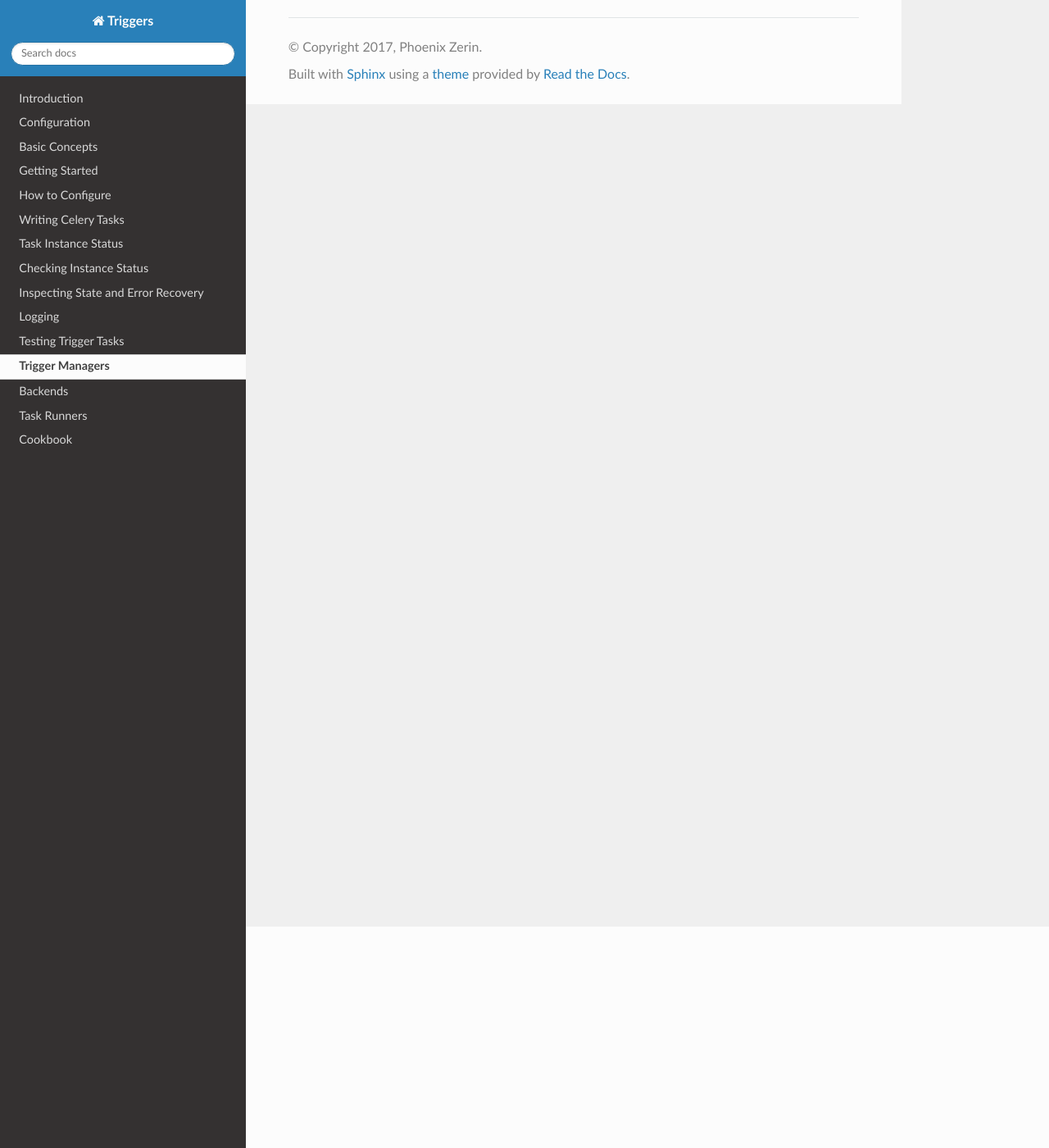
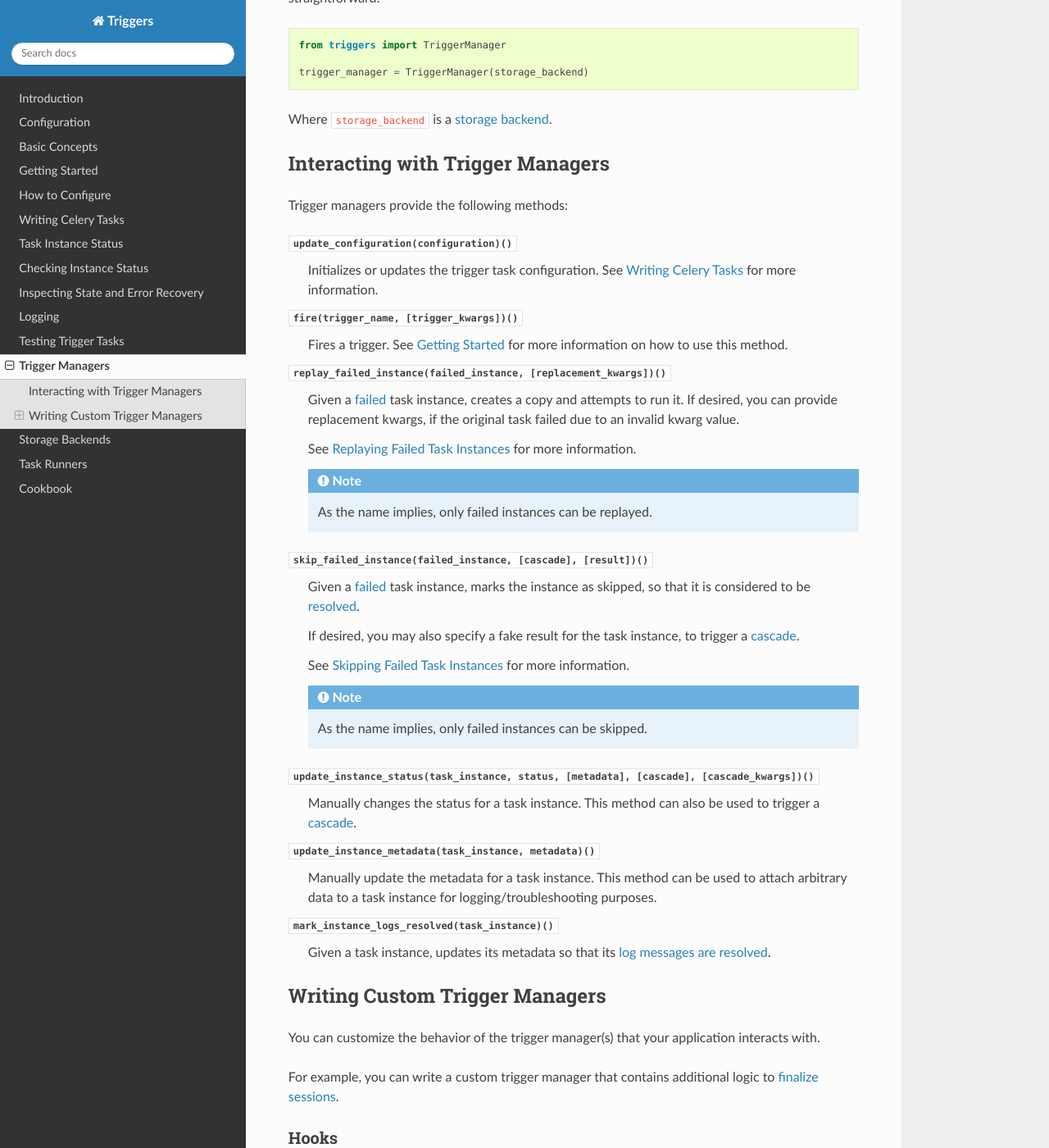
Before and after one commit to lenddoefl/triggers, a Sphinx documentation site: the page built from docs/managers.rst, in a window 1280 px wide and 1400 px high, scrolled down 270 px. Shown: the whole window at 82% size. Built offline with Sphinx 7.4.7 and the Read the Docs theme 2.0.0, drawn with Linux system fonts in a browser that asks for light colours; some of the changed text lies outside the part shown.

Commit message:
Added content to `managers.rst`.

```diff
--- a/docs/getting_started.rst
+++ b/docs/getting_started.rst
@@ -182,7 +182,7 @@ document database, etc.).
    If you use Redis as your cache backend, you can configure the Triggers
    framework so that it stores values with no expiration time.
 
-You can also :doc:`write your own storage backend <backends>`.
+You can also :doc:`write your own storage backend <storage>`.
 
 
 Step 4:  Fire Triggers
--- a/docs/index.rst
+++ b/docs/index.rst
@@ -11,7 +11,7 @@
    logs
    testing
    managers
-   backends
+   storage
    runners
    cookbook
 
--- a/docs/inspecting.rst
+++ b/docs/inspecting.rst
@@ -183,6 +185,8 @@ instance(s).
 
       pprint(failed_instance.metadata)
 
+.. _inspecting-replaying:
+
 ~~~~~~~~~~~~~~~~~~~~~~~~~~~~~~~
 Replaying Failed Task Instances
 ~~~~~~~~~~~~~~~~~~~~~~~~~~~~~~~
@@ -239,6 +243,8 @@ If necessary/desired, you may replay the instance with different trigger kwargs:
         replacement_kwargs,
       )
 
+.. _inspecting-skipping:
+
 ~~~~~~~~~~~~~~~~~~~~~~~~~~~~~~
 Skipping Failed Task Instances
 ~~~~~~~~~~~~~~~~~~~~~~~~~~~~~~
--- a/docs/logs.rst
+++ b/docs/logs.rst
@@ -185,6 +185,8 @@ log level emitted is stored in its :py:attr:`log_level` property:
    will be ``NOTSET``.
 
 
+.. _logs-resolving:
+
 ~~~~~~~~~~~~~~
 Resolving Logs
 ~~~~~~~~~~~~~~
--- a/docs/managers.rst
+++ b/docs/managers.rst
@@ -1,5 +1,159 @@
 ================
 Trigger Managers
 ================
-- overview
-- writing custom trigger managers
+The trigger manager acts as the controller for the Triggers framework.  Working
+in conjunction with a :doc:`storage backend <storage>`, it provides an
+interface for effecting changes on a triggers session.
+
+From the :doc:`basic_concepts` documentation, you can see that initializing a
+trigger manager is fairly straightforward:
+
+.. code-block:: python
+
+   from triggers import TriggerManager
+
+   trigger_manager = TriggerManager(storage_backend)
+
+Where ``storage_backend`` is a :doc:`storage backend <storage>`.
+
+---------------------------------
+Interacting with Trigger Managers
+---------------------------------
+Trigger managers provide the following methods:
+
+:py:meth:`update_configuration(configuration)`
+  Initializes or updates the trigger task configuration.  See :doc:`tasks` for
+  more information.
+
+:py:meth:`fire(trigger_name, [trigger_kwargs])`
+  Fires a trigger.  See :doc:`getting_started` for more information on how to
+  use this method.
+
+:py:meth:`replay_failed_instance(failed_instance, [replacement_kwargs])`
+  Given a :doc:`failed <status>` task instance, creates a copy and attempts to
+  run it.  If desired, you can provide replacement kwargs, if the original task
+  failed due to an invalid kwarg value.
+
+  See :ref:`inspecting-replaying` for more information.
+
+  .. note:: As the name implies, only failed instances can be replayed.
+
+:py:meth:`skip_failed_instance(failed_instance, [cascade], [result])`
+  Given a :doc:`failed <status>` task instance, marks the instance as skipped,
+  so that it is considered to be :ref:`resolved <inspecting-unresolved>`.
+
+  If desired, you may also specify a fake result for the task instance, to
+  trigger a :ref:`cascade <tasks-cascading>`.
+
+  See :ref:`inspecting-skipping` for more information.
+
+  .. note:: As the name implies, only failed instances can be skipped.
+
+:py:meth:`update_instance_status(task_instance, status, [metadata], [cascade], [cascade_kwargs])`
+  Manually changes the status for a task instance.  This method can also be used
+  to trigger a :ref:`cascade <tasks-cascading>`.
+
+:py:meth:`update_instance_metadata(task_instance, metadata)`
+  Manually update the metadata for a task instance.  This method can be used to
+  attach arbitrary data to a task instance for logging/troubleshooting purposes.
+
+:py:meth:`mark_instance_logs_resolved(task_instance)`
+  Given a task instance, updates its metadata so that its
+  :ref:`log messages are resolved <logs-resolving>`.
+
+-------------------------------
+Writing Custom Trigger Managers
+-------------------------------
+You can customize the behavior of the trigger manager(s) that your application
+interacts with.
+
+For example, you can write a custom trigger manager that contains additional
+logic to :ref:`finalize sessions <cookbook-finalizing>`.
+
+~~~~~
+Hooks
+~~~~~
+Whenever the base trigger manager completes certain actions, it invokes a
+corresponding hook, which you can override in your custom trigger manager.
+
+The following hooks are supported:
+
+:py:meth:`_post_fire(trigger_name, tasks_scheduled)`
+  Invoked after processing a call to :py:meth:`fire`.  It receives the name of
+  the trigger that was fired, and a list of any task instances that were
+  scheduled to run as a result.
+
+:py:meth:`_post_replay(task_instance)`
+  Invoked after processing a call to :py:meth:`replay_failed_instance`.  It
+  receives the **replayed** task instance.
+
+  .. tip::
+     You can find the failed instance by inspecting the replayed instance's
+     metadata and extracting the ``parent`` item:
+
+     .. code-block:: python
+
+        def _post_replay(task_instance)
+          # type: (TaskInstance) -> NoReturn
+          parent_name = task_instance.metadata['parent']  # type: Text
+          parent_instance = self.storage[parent_name]  # type: TaskInstance
+
+:py:meth:`_post_skip(task_instance, cascade)`
+  Invoked after processing a call to :py:meth:`skip_failed_instance`.  It
+  receives the skipped task instance, and a boolean indicating whether a cascade
+  was simulated.
+
+  .. note::
+     This method gets invoked **after** the cascade happens (i.e., after
+     :py:meth:`_post_fire` is invoked).
+
+~~~~~~~~~~~~~~~~~~~~~~~~~~~~~~~~
+Registering Your Trigger Manager
+~~~~~~~~~~~~~~~~~~~~~~~~~~~~~~~~
+Because of the way :doc:`trigger tasks <tasks>` work, you must register your
+custom trigger manager in order for it to work correctly.
+
+To do this, you must create a custom `entry point`_.
+
+In your project's ``setup.py`` file, add a ``triggers.managers`` entry point
+for your custom trigger manager.
+
+For example, if you wanted to register ``app.triggers.CustomManager``, you would
+add the following to your project's ``setup.py`` file:
+
+.. code-block:: python
+
+   from setuptools import setup
+
+   setup(
+     ...
+
+     entry_points = {
+       'triggers.managers': [
+         'custom_manager = app.triggers:CustomManager'
+       ]
+     }
+   )
+
+.. tip::
+   Any time you make changes to ``setup.py``, you must reinstall your project
+   (e.g., by running ``pip install -e .`` again) before the changes will take
+   effect.
+
+Once you've registered your trigger manager, you can then use it in your
+application:
+
+.. code-block:: python
+
+   from app.triggers import CustomManager
+   from triggers import CacheStorageBackend
+
+   trigger_manager =\
+     CustomManager(CacheStorageBackend(session_uid))
+
+.. important::
+   Make sure that your application always uses the same trigger manager (unless
+   you are 110% sure you know what you are doing).
+
+
+.. _entry point: https://www.eflglobal.com/setuptools-entry-points/
```
Also changed, not shown: other parts of docs/inspecting.rst (+2 -0 lines), docs/backends.rst (deleted, +0 -13 lines), docs/storage.rst (added, +7 -0 lines).
